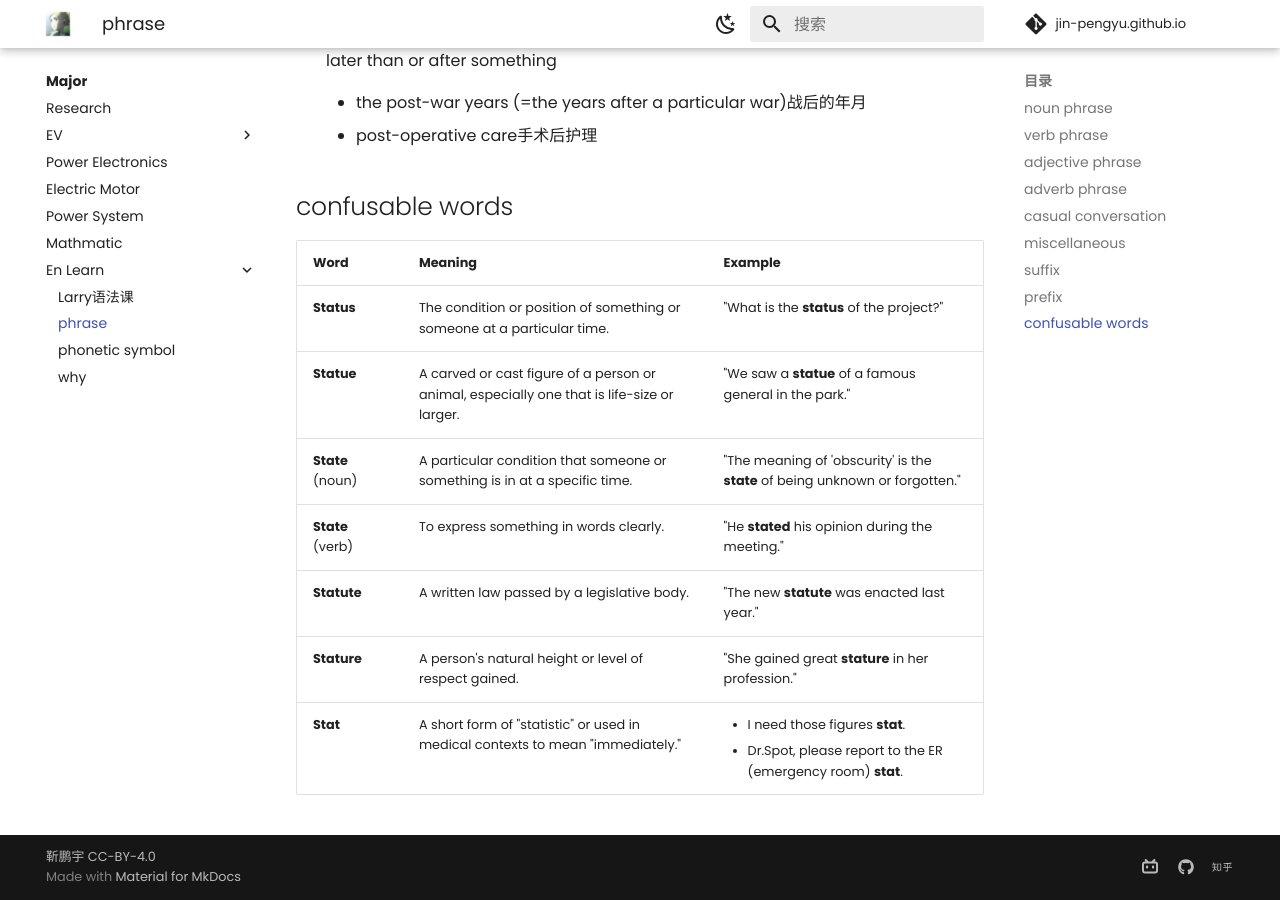
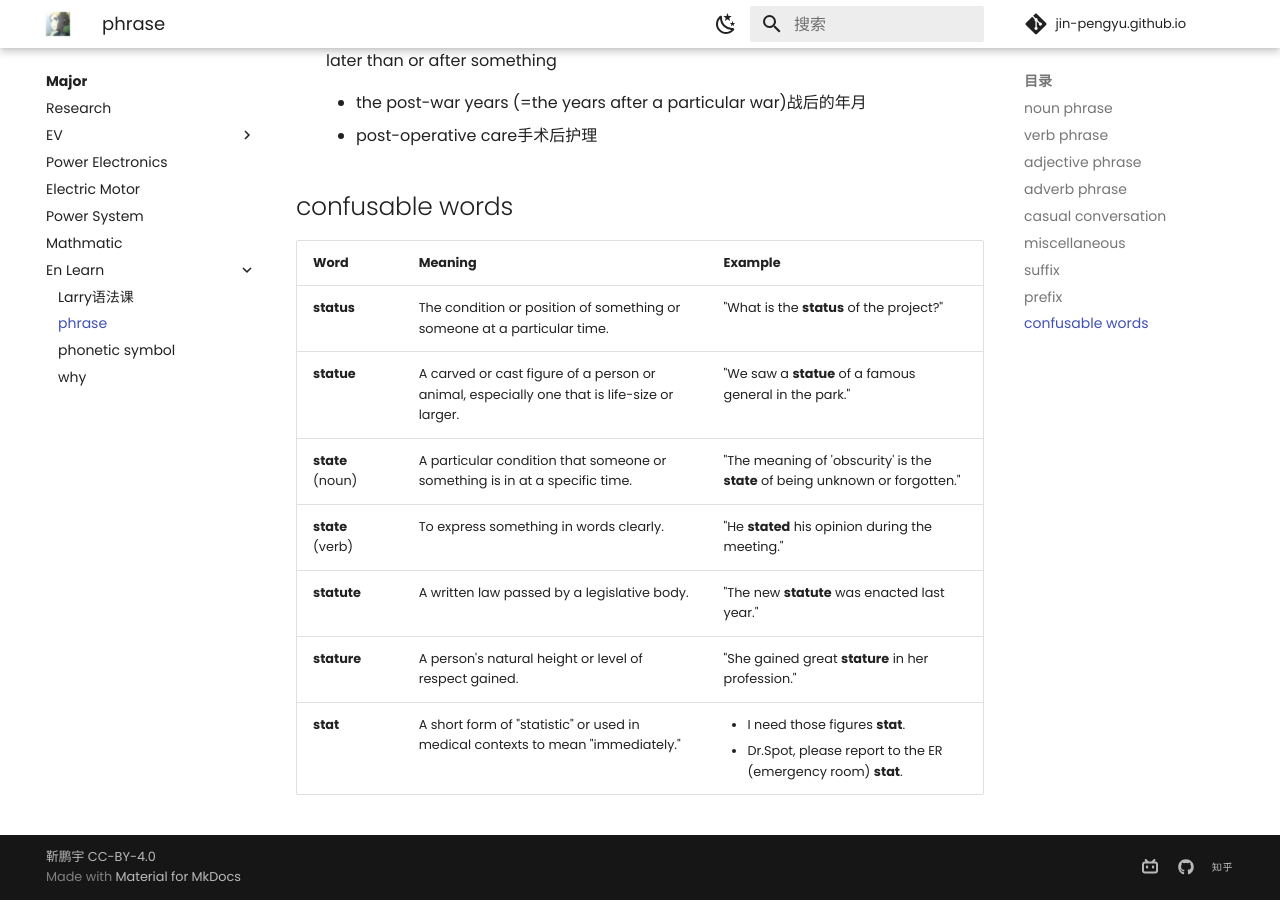
Before and after one commit to Pengyu-Jin/Pengyu-Jin.github.io, an MkDocs documentation site: the page built from docs/major/EN-learn/phrase.md, in a window 1280 px wide and 900 px high, scrolled down 3574 px. Built offline with MkDocs 1.6.1 and Material for MkDocs 9.7.7, drawn with Linux system fonts in a browser that asks for light colours; comment, search, counter and statistics services are not loaded.

Commit message:
20240922

```diff
--- a/docs/major/EN-learn/phrase.md
+++ b/docs/major/EN-learn/phrase.md
@@ -120,10 +120,10 @@ Would you like an aisle or window seat? 你想要靠走道的位置还是靠窗
 
 | Word    | Meaning | Example |
 |---------|---------|---------|
-| **Status** | The condition or position of something or someone at a particular time. | "What is the **status** of the project?" |
-| **Statue** | A carved or cast figure of a person or animal, especially one that is life-size or larger. | "We saw a **statue** of a famous general in the park." |
-| **State** (noun) | A particular condition that someone or something is in at a specific time. | "The meaning of 'obscurity' is the **state** of being unknown or forgotten." |
-| **State** (verb) | To express something in words clearly. | "He **stated** his opinion during the meeting." |
-| **Statute** | A written law passed by a legislative body. | "The new **statute** was enacted last year." |
-| **Stature** | A person's natural height or level of respect gained. | "She gained great **stature** in her profession." |
-| **Stat** | A short form of "statistic" or used in medical contexts to mean "immediately." | <ul><li>I need those figures **stat**.</li><li>Dr.Spot, please report to the ER (emergency room) **stat**.</li></ul>  |
+| **status** | The condition or position of something or someone at a particular time. | "What is the **status** of the project?" |
+| **statue** | A carved or cast figure of a person or animal, especially one that is life-size or larger. | "We saw a **statue** of a famous general in the park." |
+| **state** (noun) | A particular condition that someone or something is in at a specific time. | "The meaning of 'obscurity' is the **state** of being unknown or forgotten." |
+| **state** (verb) | To express something in words clearly. | "He **stated** his opinion during the meeting." |
+| **statute** | A written law passed by a legislative body. | "The new **statute** was enacted last year." |
+| **stature** | A person's natural height or level of respect gained. | "She gained great **stature** in her profession." |
+| **stat** | A short form of "statistic" or used in medical contexts to mean "immediately." | <ul><li>I need those figures **stat**.</li><li>Dr.Spot, please report to the ER (emergency room) **stat**.</li></ul>  |
```
